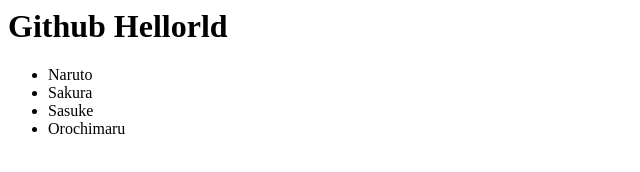
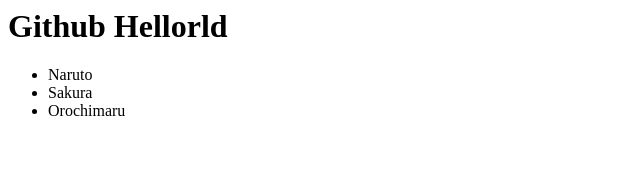
Before and after one commit to blackcat231/hello-world, a plain HTML site: page index.html in a window 1280 px wide. Shown: the whole page, without its empty margins (0-640 px from the left). Drawn offline with Linux system fonts and the light colour scheme.

Commit message:
delete Sasuke

```diff
--- a/index.html
+++ b/index.html
@@ -6,7 +6,6 @@
     <ul>
         <li>Naruto</li>
         <li>Sakura</li>
-        <li>Sasuke</li>
         <li>Orochimaru</li>
     </ul>
 </body>
```
